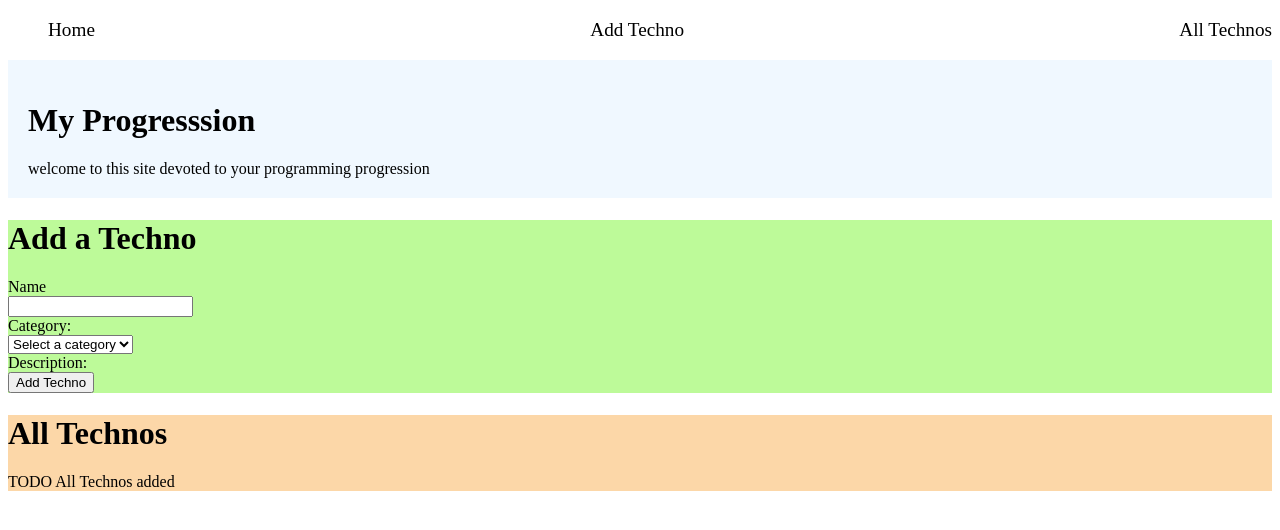
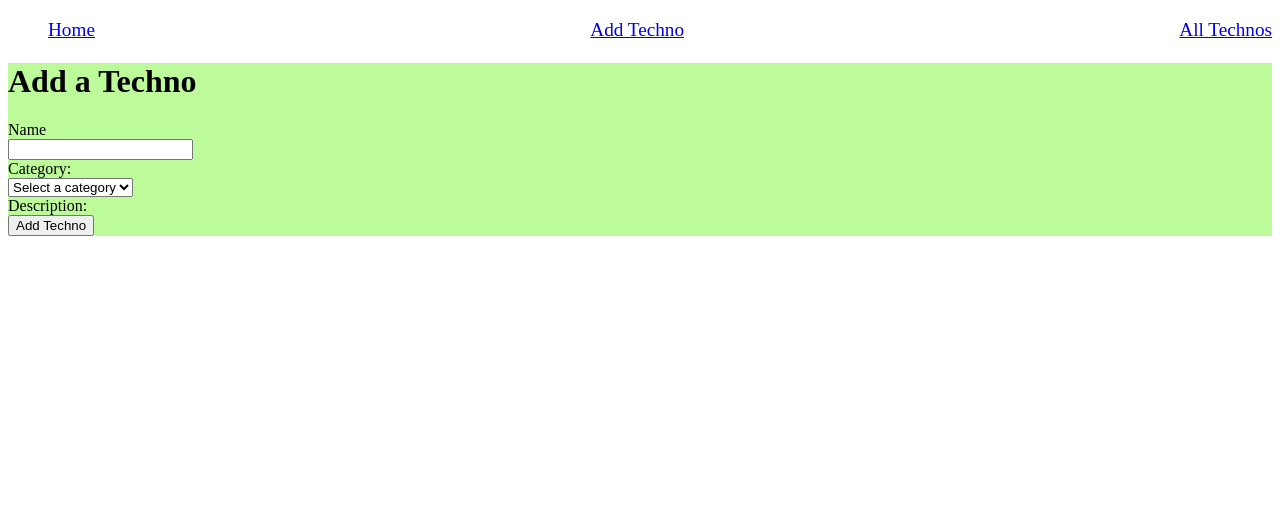
Before and after one commit to asseBadiane/My-progress-with-react, a React (Create React App) app: page /add in a window 1280 px wide. Shown: the top 530 px of the page. Built offline with nearby package versions, Linux system fonts and the light colour scheme.

Commit message:
J'ai ajouter les routers , j'ai aussi installer 'react-router-dom'

```diff
--- a/package.json
+++ b/package.json
@@ -8,6 +8,7 @@
     "@testing-library/user-event": "^13.5.0",
     "react": "^18.2.0",
     "react-dom": "^18.2.0",
+    "react-router-dom": "^6.8.2",
     "react-scripts": "5.0.1",
     "web-vitals": "^2.1.4"
   },
--- a/src/components/Menu.js
+++ b/src/components/Menu.js
@@ -1,10 +1,12 @@
+import { NavLink } from "react-router-dom";
+
 export default function Menu() {
     return (
         <div className="menu">
             <ul>
-                <li>Home</li>
-                <li>Add Techno</li>
-                <li>All Technos</li>
+                <li><NavLink to="/">Home</NavLink></li>
+                <li><NavLink to="/add">Add Techno</NavLink></li>
+                <li><NavLink to="/list">All Technos</NavLink></li>
             </ul>
         </div>
     )
--- a/src/index.js
+++ b/src/index.js
@@ -1,5 +1,6 @@
 import React from 'react';
 import ReactDOM from 'react-dom/client';
+import { BrowserRouter } from 'react-router-dom';
 import '../src/css/app.css';
 import App from './pages/App';
 // import reportWebVitals from './reportWebVitals';
@@ -7,7 +8,10 @@ import App from './pages/App';
 const root = ReactDOM.createRoot(document.getElementById('root'));
 root.render(
   <React.StrictMode>
+    <BrowserRouter>
     <App />
+
+    </BrowserRouter>
   </React.StrictMode>
 );
 
--- a/src/pages/App.js
+++ b/src/pages/App.js
@@ -1,4 +1,5 @@
 // import logo from './logo.svg';
+import { Route, Routes } from 'react-router-dom';
 import Menu from '../components/Menu';
 import '../css/app.css';
 import Home from './Home';
@@ -8,10 +9,16 @@ import TechnoList from './TechnoList';
 function App() {
   return (
     <>
-      <Menu />
+    <Menu />
+    <Routes>
+      <Route path='/' element={<Home />} />
+      <Route path='/add' element={<TechnoAdd />} />
+      <Route path='/list' element={<TechnoList />} />
+    </Routes>
+      {/* <Menu />
       <Home />
       <TechnoAdd />
-      <TechnoList />
+      <TechnoList /> */}
     </>
   );
 }
```
Also changed, not shown: 1 other file (tests, documents, lock files or other folders).
